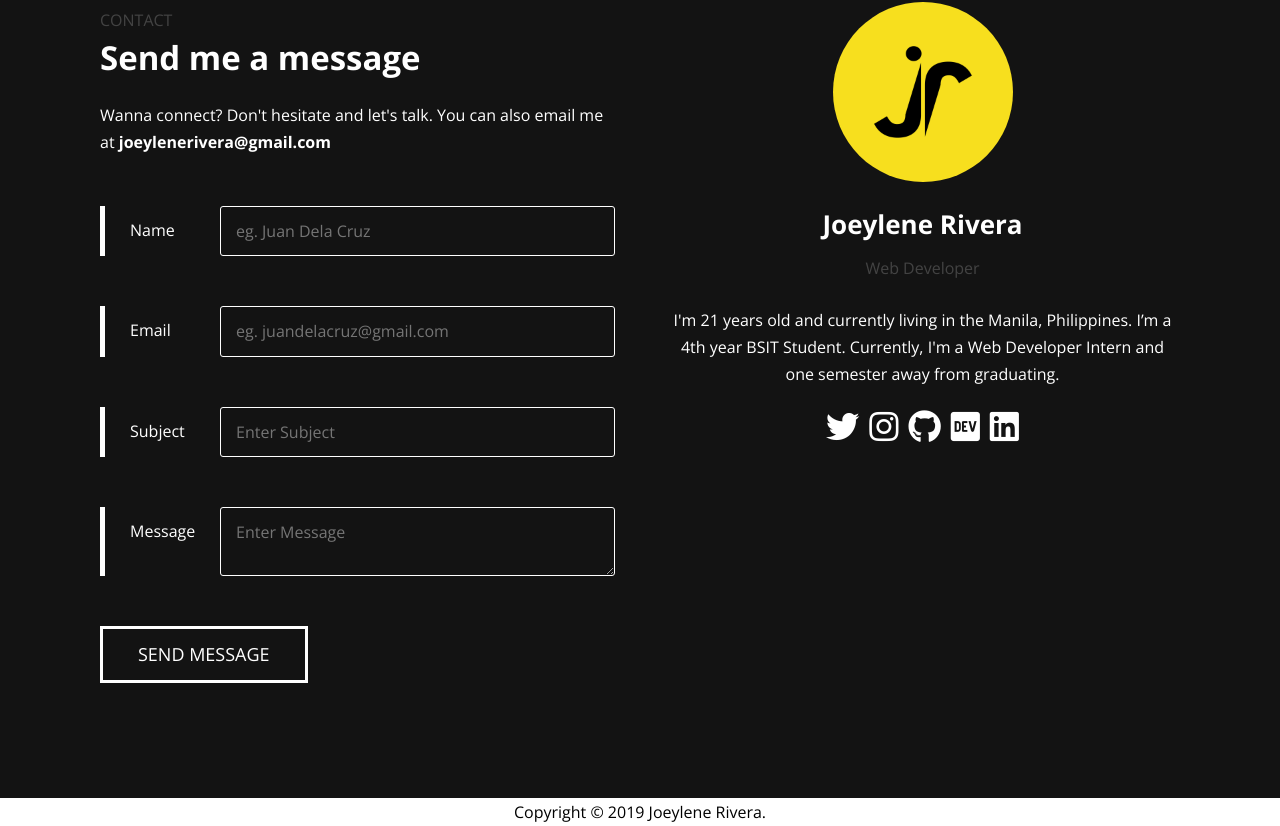
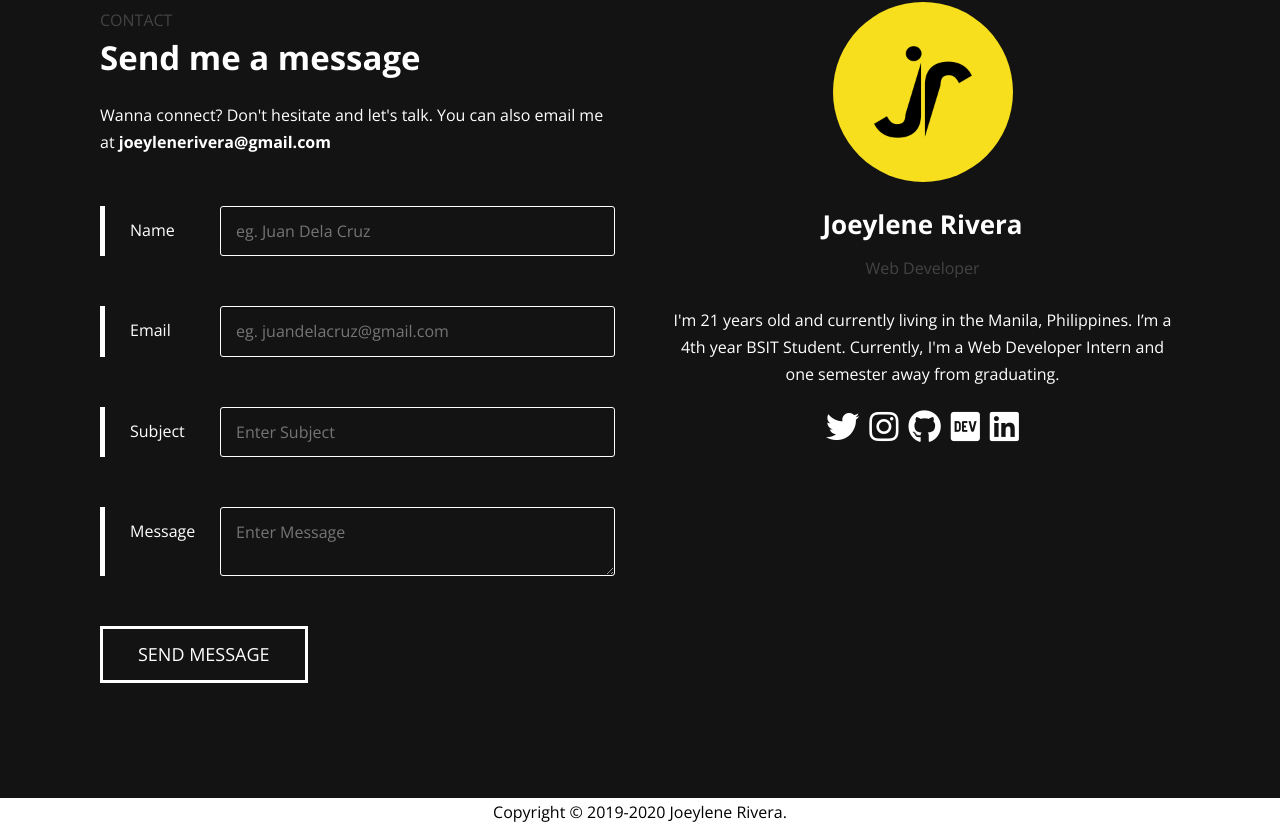
Before and after one commit to jorenrui/portfolio-v2, a React (Create React App) app: page / in a window 1280 px wide. Shown: the part 6144-6970 px from the top of the page. Built offline with nearby package versions, Linux system fonts and the light colour scheme.

Commit message:
Update copyright date

```diff
--- a/src/components/Footer.js
+++ b/src/components/Footer.js
@@ -1,9 +1,10 @@
 import React from 'react';
 
 function Footer() {
-	return (
-		<footer className="footer">Copyright © 2019 Joeylene Rivera.</footer>
-	);
+  let today = new Date();
+  let year = today.getFullYear();
+
+  return <footer className='footer'>Copyright © 2019-{year} Joeylene Rivera.</footer>;
 }
 
 export default Footer;
```
